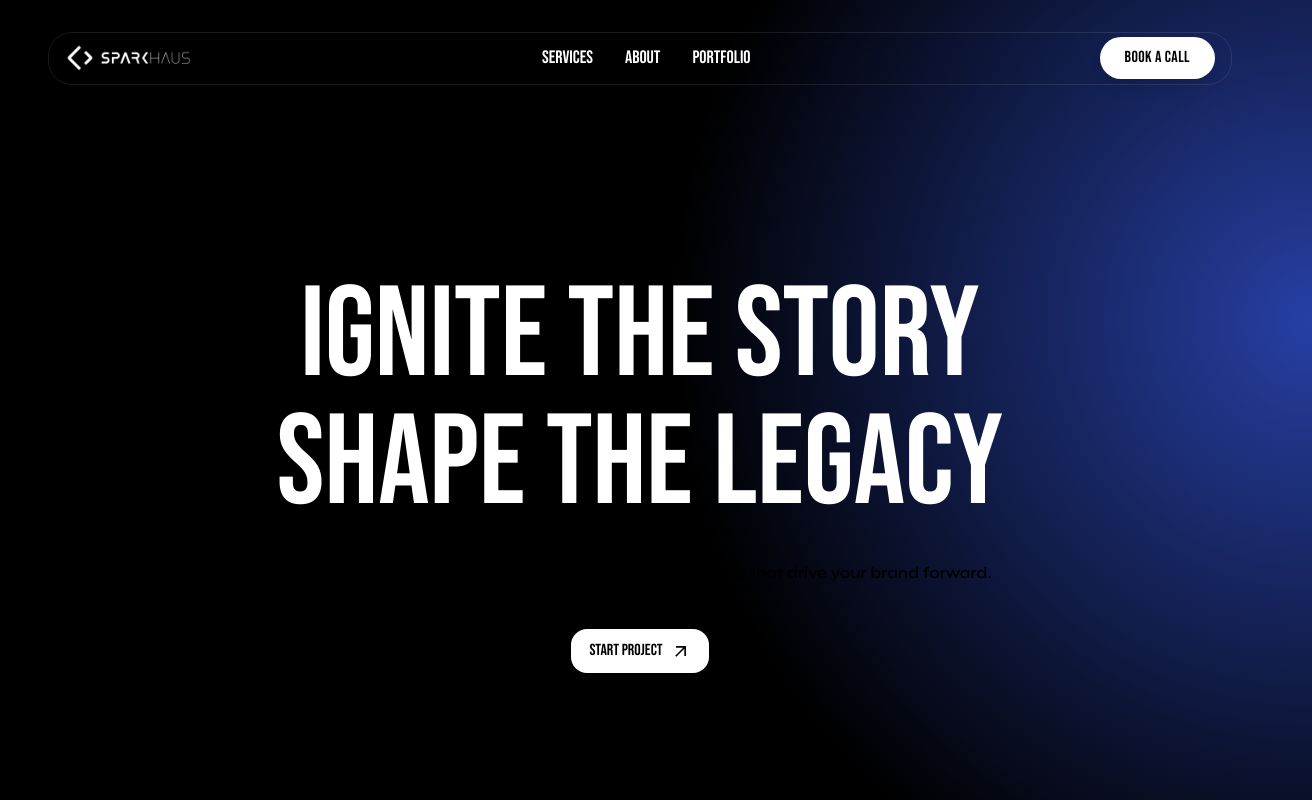
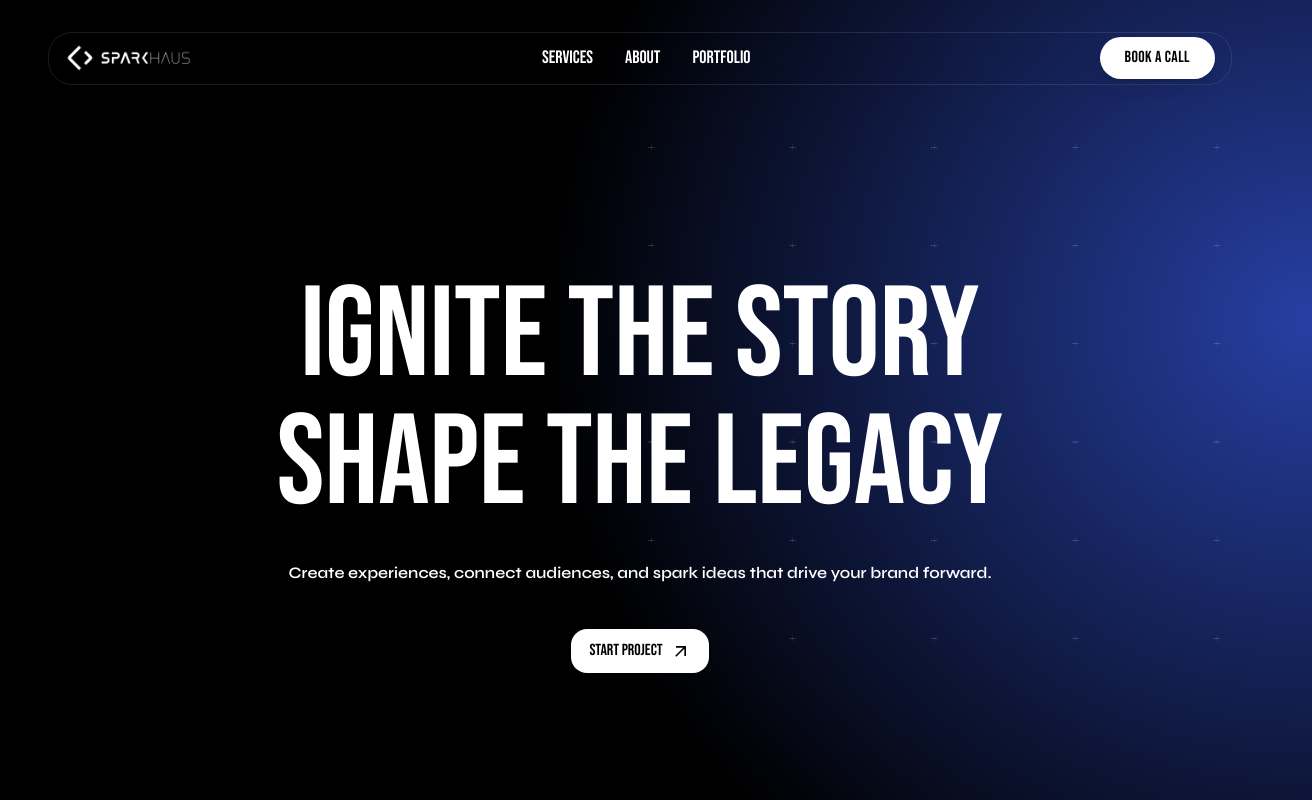
Before and after one commit to HMDITharushika/sparkhaus-project, a React (Vite) app: page / in a window 1280 px wide. Shown: the top 800 px of the page, 1312 px wide, since content can reach past the window. Built offline with nearby package versions, Linux system fonts and the light colour scheme.

Commit message:
Background - Part 1

```diff
--- a/src/App.jsx
+++ b/src/App.jsx
@@ -1,3 +1,4 @@
+import Background from "./components/Background";
 import Footer from "./components/Footer";
 import Hero from "./components/Hero";
 import Navbar from "./components/Navbar";
@@ -7,14 +8,11 @@ import Showcase from "./components/Showcase";
 export default function App() {
   return (
     <>
-      {/* Background Layers */}
-      <div className="fixed top-0 -z-10 h-full w-full">
-        <div className="absolute top-0 z-[-2] h-screen w-screen bg-black bg-[radial-gradient(ellipse_80%_80%_at_100%_50%,rgba(48,79,204,0.8),rgba(255,255,255,0))]"></div>
-        <div className="absolute top-0 z-[-2] h-screen w-screen bg-black bg-[radial-gradient(ellipse_50%_80%_at_100%_40%,rgba(48,79,204,0.8),rgba(255,255,255,0))]"></div>
-      </div>
+
+      <Background />
 
       {/* Main Content */}
-      <div className="mx-auto px-4">
+      <div className="mx-auto px-4 text-white">
         <Navbar />
         <Hero />
         <Showcase />
--- /dev/null
+++ b/src/components/Background.jsx
@@ -0,0 +1,30 @@
+import dottedPattern from "../assets/images/dotted.png";
+import linePattern from "../assets/images/grid.png";
+
+const Background = () => {
+  return (
+    <div className="top-0 -z-10 h-full w-full">
+      {/* Gradient Eclipse - Blue */}
+      <div className="absolute top-0 z-[-2] h-screen w-screen bg-[radial-gradient(ellipse_60%_90%_at_100%_40%,rgba(48,79,204,0.8),rgba(255,255,255,0))]">
+        <div
+          className=" inset-0 h-full bg-no-repeat"
+          style={{
+            backgroundImage: `url(${dottedPattern})`,
+            backgroundPosition: "right",
+          }}
+        ></div>
+      </div>
+
+      {/* Gradient Eclipse - White */}
+      <div className="absolute top-1/4 left-0 z-[-2] h-screen w-screen bg-[radial-gradient(ellipse_40%_45%_at_10%_50%,rgba(255,255,255,0.8),rgba(255,255,255,0))] opacity-50">
+        {/* Grid Background */}
+        <div
+          className="absolute inset-0 h-full bg-no-repeat"
+          style={{ backgroundImage: `url(${linePattern})` }}
+        ></div>
+      </div>
+    </div>
+  );
+};
+
+export default Background;
--- a/src/components/Footer.jsx
+++ b/src/components/Footer.jsx
@@ -9,7 +9,7 @@ import {
 
 const Footer = () => {
   return (
-    <section className="text-white flex flex-col items-center justify-center text-center h-screen px-6">
+    <section className="flex flex-col items-center justify-center text-center h-screen px-6">
       <h2 className="font-bebas-neue text-[3rem] sm:text-[4rem] leading-tight mb-6">
         SPEAK WITH US IF YOU&apos;D LIKE TO TELL <br />
         YOUR STORY
--- a/src/components/Hero.jsx
+++ b/src/components/Hero.jsx
@@ -3,7 +3,7 @@ import { MdArrowOutward } from "react-icons/md";
 const Hero = () => {
   return (
     <section className="flex flex-col items-center justify-center min-h-screen text-center px-4 sm:px-6 lg:px-8">
-      <h1 className="font-bebas-neue font-normal text-[4rem] sm:text-[6rem] lg:text-[8rem] text-white leading-none">
+      <h1 className="font-bebas-neue font-normal text-[4rem] sm:text-[6rem] lg:text-[8rem] leading-none">
         IGNITE THE STORY
         <br />
         SHAPE THE LEGACY
--- a/src/components/Navbar.jsx
+++ b/src/components/Navbar.jsx
@@ -10,7 +10,7 @@ const NavBar = () => {
   };
 
   return (
-    <nav className="top-0 z-10 w-full text-white font-bebas-neue">
+    <nav className="top-0 z-10 w-full font-bebas-neue">
       <div className="mx-auto flex max-w-screen-xl items-center justify-between mt-8 px-4 py-1 backdrop-blur-lg border border-white/10 rounded-3xl">
         <img src={logo} alt="SparkHaus Logo" className="w-32" />
 
--- a/src/components/Services.jsx
+++ b/src/components/Services.jsx
@@ -2,7 +2,7 @@ import { MdOutlineArrowOutward } from "react-icons/md";
 
 const Services = () => {
   return (
-    <section className="text-white flex flex-col items-center justify-center h-screen">
+    <section className="flex flex-col items-center justify-center h-screen">
       <h2 className="font-bebas-neue text-[4rem] mb-20">SERVICES</h2>
 
       <div className="flex flex-col items-center justify-center w-[80%] space-y-6">
--- a/src/components/Showcase.jsx
+++ b/src/components/Showcase.jsx
@@ -2,7 +2,7 @@ import player from "../assets/images/cricket.webp";
 
 const Showcase = () => {
   return (
-    <section className="text-white flex flex-col items-center justify-center h-screen">
+    <section className="flex flex-col items-center justify-center h-screen">
       <h2 className="font-bebas-neue text-[4rem]">SHOWCASE</h2>
       <p className="text-center">Crafting Digital Success Stories, One Project at a Time</p>
 
```
Also changed, not shown: src/assets/images/dotted.png (added), src/assets/images/grid.png (added).
